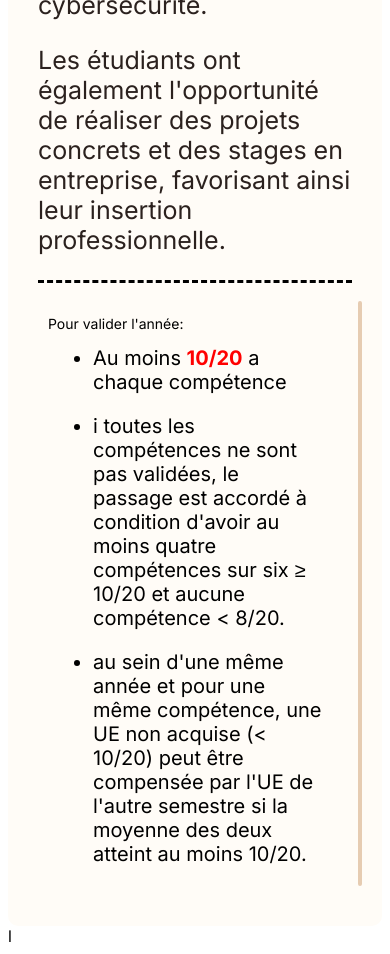
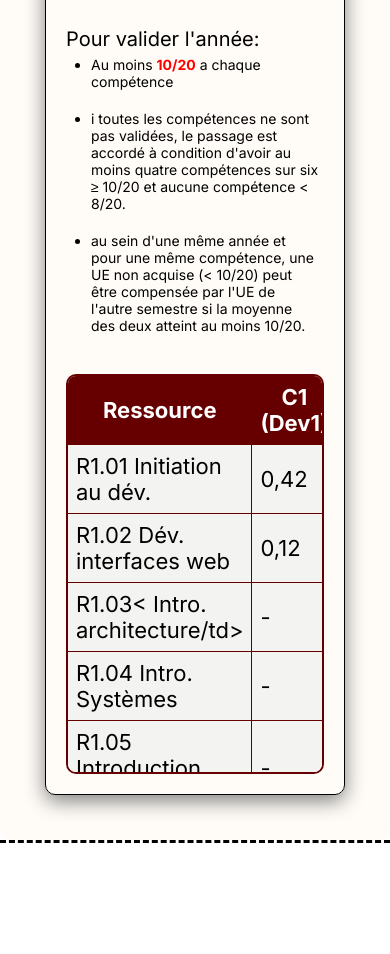
Before and after one commit to ArthurPhisbien/mini_Projet_R1.02, a plain HTML site: page presentation.html in a window 390 px wide. Shown: the part 783-1737 px from the top of the page. After the commit the page ends 1626 px from the top, so only its background shows below. Drawn offline with Linux system fonts and the light colour scheme.

Commit message:
adatation pour mobile

```diff
--- a/css/style.css
+++ b/css/style.css
@@ -3,6 +3,8 @@
 * {
     box-sizing: border-box;
     font-family: 'Inter', sans-serif;
+    margin: 0px;
+    padding: 0px;
 }
 
 header{
@@ -38,8 +40,8 @@ header img{
 
 .nav{
   width: 100%;
-  padding: 4px;
-  background-color: grey;
+  background-color: #003049;
+  padding: 0;
 
 
 }
@@ -58,7 +60,7 @@ header img{
 
 .nav a {
   text-decoration: none;
-  color: #333;
+  color: #ffffff;
   font-weight: bold;
   width: 100%;
   display: block;
@@ -155,7 +157,7 @@ header img{
   width: 100%;
   align-items: stretch;
   padding: 10px;
-  border-radius: 10px;
+  border-radius: 10px;  /*permet d'arrondir les coins des boxs */
 }
 
 .texte{
@@ -168,7 +170,7 @@ min-width: 280px;
 flex: 2;
 position: relative;
 overflow-y: auto;
-border: 2px solid #e6ccb2;
+border: 2px solid #660000;
 border-radius: 10px;
 }
 
@@ -178,30 +180,33 @@ border-collapse: separate;
 border-spacing: 0;
 }
 
+/*En tete du tableau*/
 th{
   position: sticky;         /* Bloque l'en-tête en haut du conteneur .tableau */
   top: 0;                    /* Colle tout en haut à 0px */
   z-index: 2;                /* Passe au-dessus du texte des lignes qui défilent */
-  background-color: #E71523;
+  background-color: #660000;
+  color: #ffffff;
 }
 
+/*Case du tableau*/
 td {
-  background-color: #fdf0d5;
+  background-color: #f3f3f1;
 }
 
+/*Paramétre relatif a l'entête et au case du tableau*/
 td, th {
-  border-bottom: 1px solid black;
-  border-right: 1px solid black;
+  border-bottom: 1px solid #660000;
+  border-right: 1px solid #660000;
   font-size: 22px;
   padding: 8px;
 }
-
+/*Paramétre du titre de la page*/
 .titre{
-border: 1px solid black;
+color: #003049;
 display: flex;
-justify-content: center;
+justify-content: left;
 border-radius: 10px;
-background-color: #E71523;
 }
 
 .intro {
@@ -219,7 +224,6 @@ background-color: #fffcf7 ;
 }
 
 .explication{
-  font-size: 20px;
   margin: 5px;
   justify-content: center;
 }
@@ -244,3 +248,52 @@ strong{
   border: none;
   border-top: dashed
 }
+
+.box{
+  border: 1px solid black;
+  border-radius: 10px;
+  margin-top: 10px;
+  padding: 10px;
+  box-shadow:0 6px 20px grey;
+  margin: 50px;
+}
+
+p{
+  font-size: 20px;
+}
+
+@media (max-width: 850px){ /* lorsque l'appareil fait moin de 850px de large ce sont ces parametre qui s'applique*/
+  .box{
+    margin: 15px;
+  }
+
+  .contenu {
+    flex-direction: column; /* le contenue s'affiche empiler en colonne*/
+    gap: 20px;
+  }
+  .texte,.tableau{
+    width: 100%;
+    min-width: 0px;
+    flex: none;
+    box-sizing: border-box;
+  }
+
+  .tableau{
+    max-height: 400px;
+    overflow-y: auto;
+    overflow-x: auto;
+  }
+
+  .tableau table{
+    position: static;
+    width: 100%;
+  }
+
+  .texte ul{
+    padding-left: 20px;
+  }
+}
+
+.nav{
+  padding: 10px; /*adapte le header */
+}
--- a/presentation.html
+++ b/presentation.html
@@ -35,11 +35,11 @@
             <div class="titre">
                 <h1>Présentation du BUT Informatique</h1>
             </div>
+            <section class="box">
                 <div class="intro">
                     <p >Le BUT (Bachelor Universitaire de Technologie) Informatique est une formation en trois ans qui prépare les étudiants aux métiers de l'informatique. Il combine des enseignements théoriques et pratiques, permettant aux étudiants d'acquérir des compétences solides dans le développement logiciel, la gestion de bases de données, les réseaux et la cybersécurité.</p>
                     <p >Les étudiants ont également l'opportunité de réaliser des projets concrets et des stages en entreprise, favorisant ainsi leur insertion professionnelle.</p>
                 </div>
-            <hr class="separateur">
                 <div class="contenu">
                     <div class="texte">
                         <p>Pour valider l'année:</p>
@@ -177,5 +177,7 @@
                     </div>
                 </div>
             </section>
+        </section>
+        <hr class="separateur">
 
-    </body>l
+    </body>
```
Lines whose indentation alone changed are shown as unchanged.
